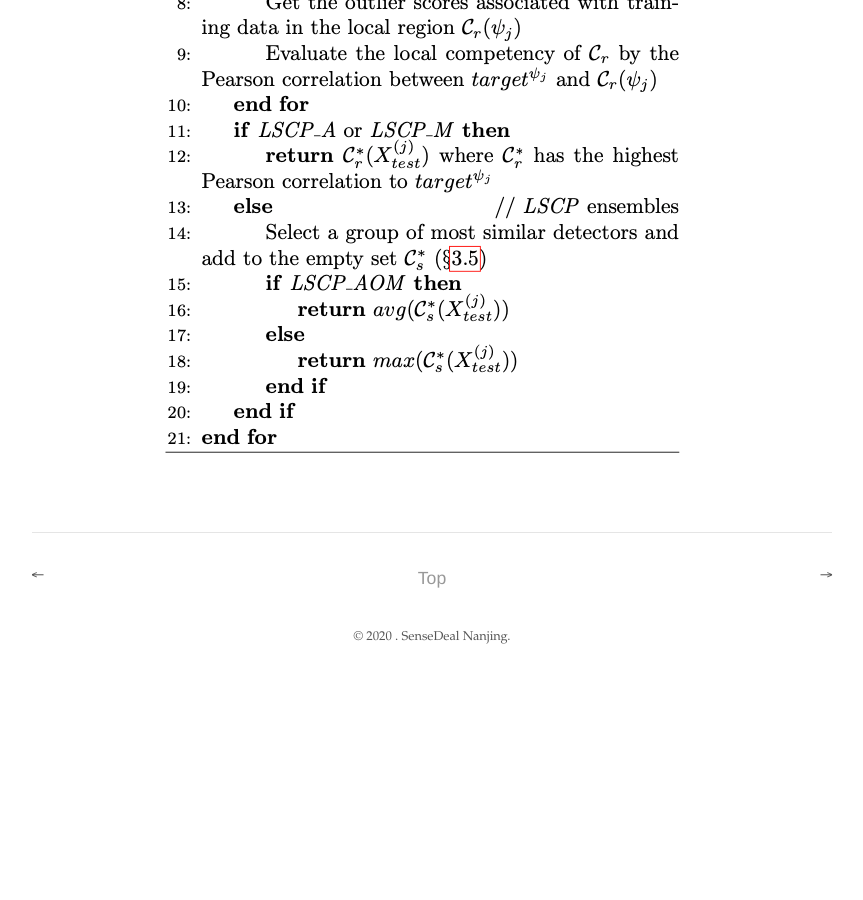
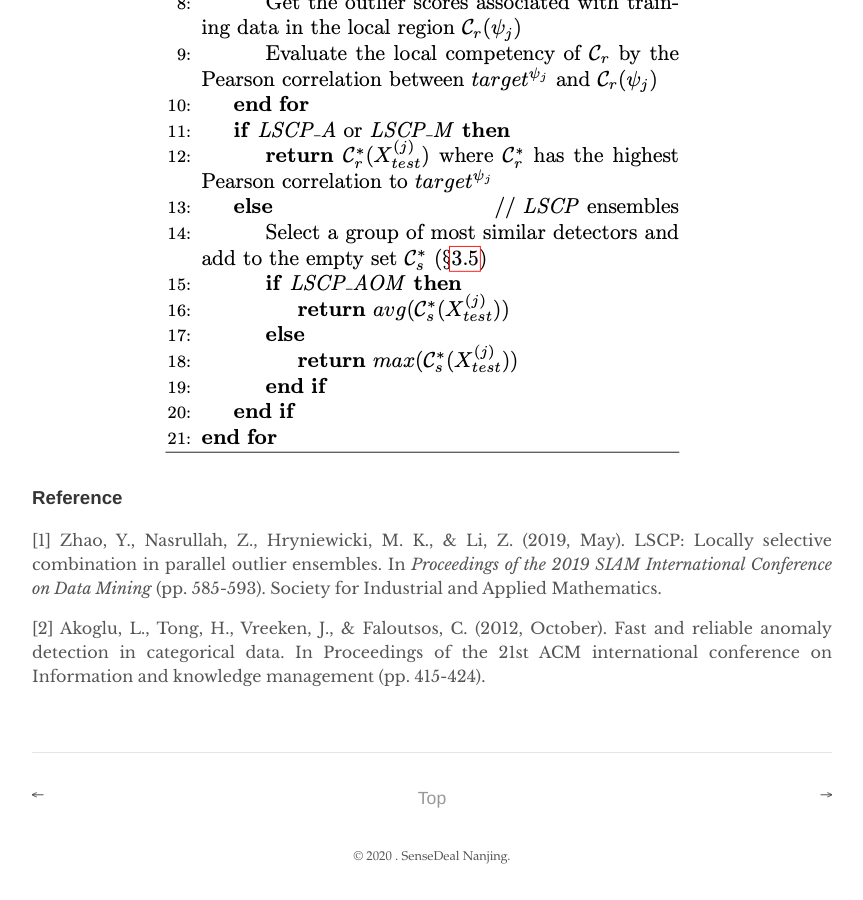
Before and after one commit to planetPLUTOO/sdnanjing.github.io, a Jekyll site: the page built from _posts/2020-07-30-lscp-post.md, in a window 1280 px wide and 900 px high, scrolled down 2634 px. Shown: the whole window, without its empty margins (208-1071 px from the left). Built offline with Jekyll 4.4.1, drawn with Linux system fonts in a browser that asks for light colours; formulas are drawn with MathJax 3; before the commit the page ends 3314 px from its top, so only the background shows below that; some of the changed text lies outside the part shown.

Commit message:
add citation

```diff
--- a/_posts/2020-07-30-lscp-post.md
+++ b/_posts/2020-07-30-lscp-post.md
@@ -4,7 +4,7 @@ title: "LSCP"
 author: "Lin"
 ---
 
-# LSCP: Locally Selective Combination in Parallel Outlier Ensembles
+# LSCP: Locally Selective Combination in Parallel Outlier Ensembles[1]
 
 ## 核心想法：
 
@@ -24,7 +24,7 @@ author: "Lin"
 
 ### 3. 定义 Local Region
 
-对于每个测试数据点$X_{test}^{(j)}$，我们选取该点周围的部分训练样本的点，称为 Local Region $\psi _j$, 在这个子区域里重新计算判定测试数据点是否为异常。$\psi _j$由Ensemble kNN的方式寻找，过程如下：
+对于每个测试数据点$X_{test}^{(j)}$，我们选取该点周围的部分训练样本的点，称为 Local Region $\psi _j$, 在这个子区域里重新计算判定测试数据点是否为异常。$\psi _j$由Ensemble kNN[2]的方式寻找，过程如下：
 
 (1) 随机选取 $t$ 组$[\frac{d}{2}, d]$维的特征子空间做实验
 
@@ -43,3 +43,13 @@ author: "Lin"
 选取一个Base Detector最为输出存在较大风险，因此设定一个参数b，可以选择最终参与最终输出的Detector的数量，用AOM或MOA的方式融合多个Detector的结果。
 
 ![algorithm](/sdnanjing.github.io/assets/imgs/algorithm.png)
+
+
+
+### Reference
+
+[1] Zhao, Y., Nasrullah, Z., Hryniewicki, M. K., & Li, Z. (2019, May). LSCP: Locally selective combination in parallel outlier ensembles. In *Proceedings of the 2019 SIAM International Conference on Data Mining* (pp. 585-593). Society for Industrial and Applied Mathematics.
+
+
+
+[2] Akoglu, L., Tong, H., Vreeken, J., & Faloutsos, C. (2012, October). Fast and reliable anomaly detection in categorical data. In Proceedings of the 21st ACM international conference on Information and knowledge management (pp. 415-424).
```
